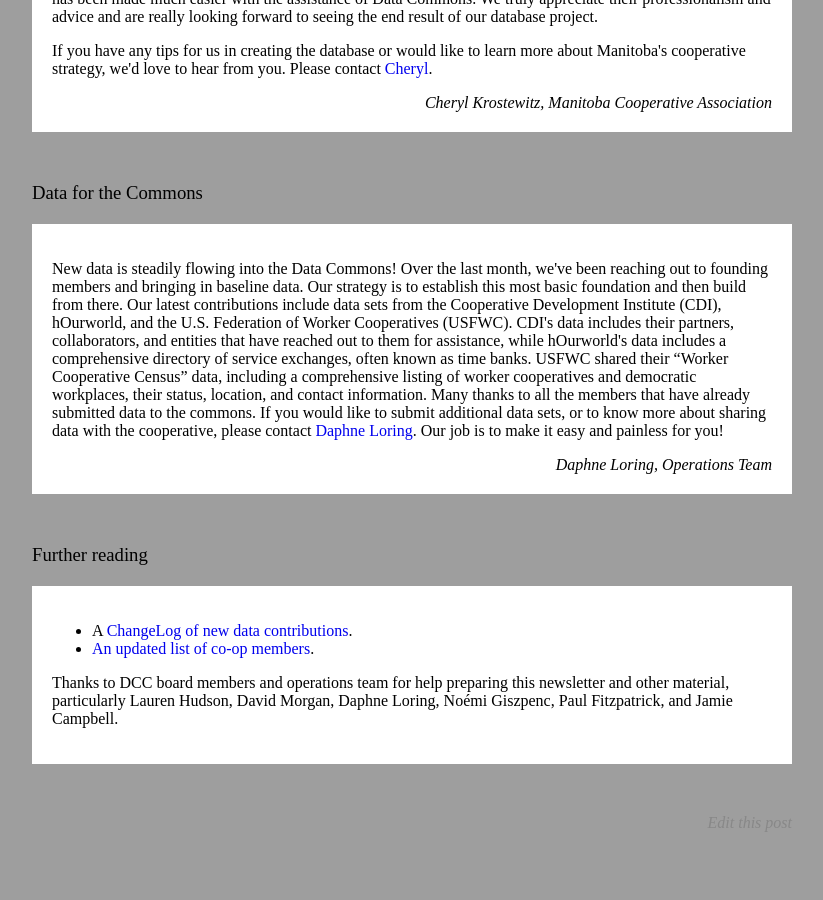
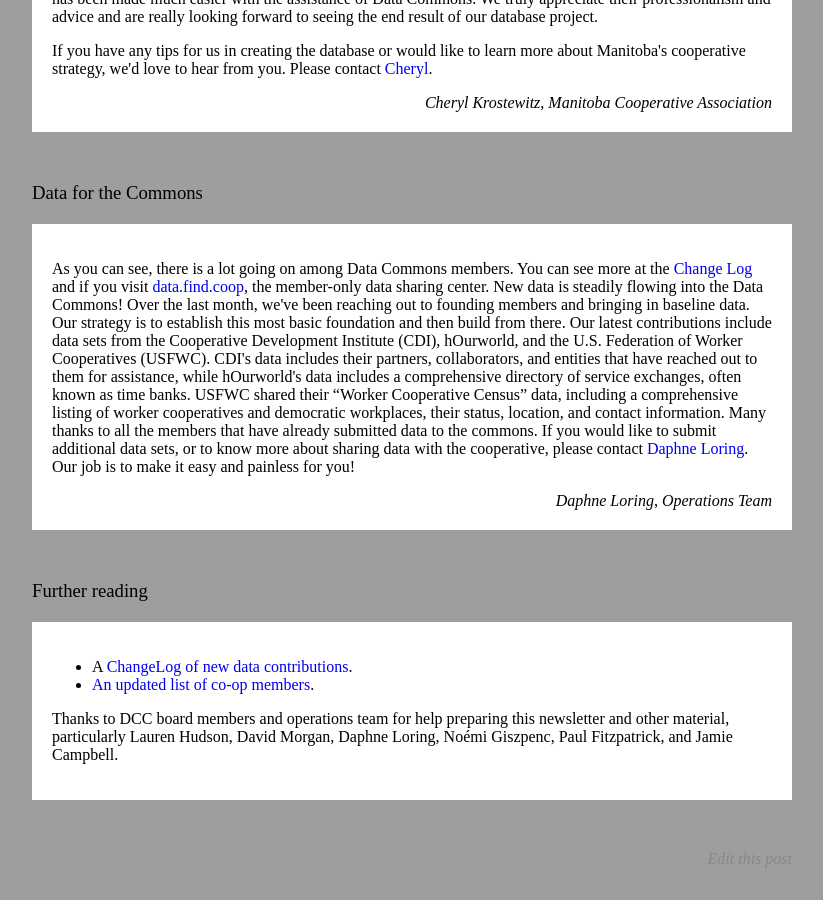
Before and after one commit to datacommons/datacommons.github.io, a Jekyll site: the page built from _posts/2014-04-10-hello.html, in a window 1280 px wide and 900 px high, scrolled down 2575 px. Shown: the whole window, without its empty margins (228-1051 px from the left). Built offline with Jekyll 4.4.1, drawn with Linux system fonts in a browser that asks for light colours; some web fonts are replaced; Markdown is read by kramdown in place of the engine named in the settings.

Commit message:
Update 2014-04-10-hello.html
Edited Data for the Commons to be a wrap-up of the above.

```diff
--- a/_posts/2014-04-10-hello.html
+++ b/_posts/2014-04-10-hello.html
@@ -158,7 +158,10 @@
 
 <div class="section">
 
-<p>New data is steadily flowing into the Data Commons! Over the last month,
+<p>As you can see, there is a lot going on among Data Commons members. You can
+see more at the <a href="http://news.find.coop/2014/04/04/changelog.html">Change Log</a> and if you visit
+<a href="https://data.find.coop">data.find.coop</a>, the member-only data sharing center. New data is steadily
+flowing into the Data Commons! Over the last month,
 we've been reaching out to founding members and bringing in baseline data.
 Our strategy is to establish this most basic foundation and then build from
 there.  Our latest contributions include data sets from the Cooperative
```
